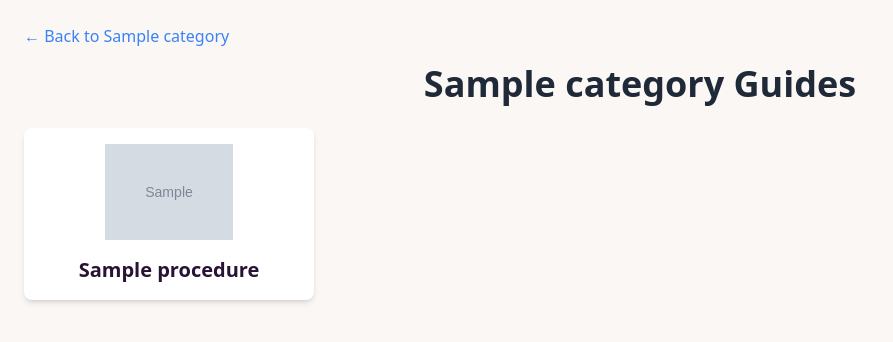
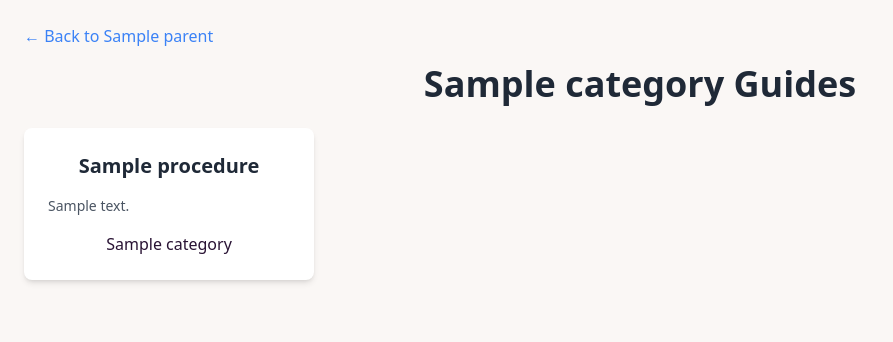
Before and after one commit to Divrr/CITS3005-project, a Flask app: template app/templates/guides.html in a window 1280 px wide. Shown: the top 342 px of the page, without its empty margins (0-893 px from the left). Run offline with Flask 3, Linux system fonts and the light colour scheme; the template is opened without the code that fills it: most values are stand-ins (such as "Sample title", 1, 10 or a date in 2020); grey boxes marked "Sample" are stand-in pictures.

Commit message:
fixed guides page

```diff
--- a/app/templates/guides.html
+++ b/app/templates/guides.html
@@ -3,25 +3,30 @@
 
 {% block body %}
 <div class="container mx-auto p-6">
-    {% if category %}
-        <a href="{{ url_for('category_detail', category_title=category.title) }}" class="text-blue-500 hover:underline mb-4 inline-block">&larr; Back to {{ category.title }}</a>
+    {% if parent %}
+        <a href="{{ url_for('category_detail', category_title=parent.title) }}" class="text-blue-500 hover:underline mb-4 inline-block">&larr; Back to {{ parent.title }}</a>
+    {% else %}
+        <a href="{{ url_for('index') }}" class="text-blue-500 hover:underline mb-4 inline-block">&larr; Back to Home</a>
     {% endif %}
+
     <h1 class="text-4xl font-bold mb-6 text-center text-gray-800">{{ category.title }} Guides</h1>
 
     {% if procedures %}
         <div class="grid grid-cols-1 sm:grid-cols-2 md:grid-cols-3 lg:grid-cols-4 gap-6">
             {% for procedure in procedures %}
-                <a href="{{ url_for('procedure_detail', guidid=procedure.guidid) }}" class="block bg-white rounded-lg shadow-md hover:shadow-xl transition-shadow duration-300 p-4">
-                    <div class="flex items-center justify-center h-24 mb-4">
-                        <!-- Procedure Image -->
-                        {% if procedure.image %}
-                            <img src="{{ procedure.image[0].url }}" alt="{{ procedure.title }}" class="max-h-full">
-                        {% else %}
-                            <!-- Placeholder Image -->
-                            <img src="{{ url_for('static', filename='images/placeholder.png') }}" alt="No Image" class="max-h-full">
-                        {% endif %}
+                <a href="{{ url_for('procedure_detail', guidid=procedure.guidid) }}" class="block bg-white border border-gray-200 rounded-lg shadow-md hover:shadow-xl transition-shadow duration-300 p-6 flex flex-col justify-between">
+                    <!-- Procedure Title -->
+                    <h2 class="text-xl font-semibold text-center text-gray-800 mb-4">{{ procedure.title }}</h2>
+
+                    <!-- Optional: Add a brief description or metadata here -->
+                    {% if procedure.description %}
+                        <p class="text-gray-600 text-sm mb-4">{{ procedure.description }}</p>
+                    {% endif %}
+
+                    <!-- Optional: Add an icon or badge -->
+                    <div class="flex justify-center">
+                        <span class="inline-block bg-blue-100 text-blue-800 text-xs px-2 py-1 rounded-full">{{ procedure.category }}</span>
                     </div>
-                    <h2 class="text-xl font-semibold text-center">{{ procedure.title }}</h2>
                 </a>
             {% endfor %}
         </div>
```
